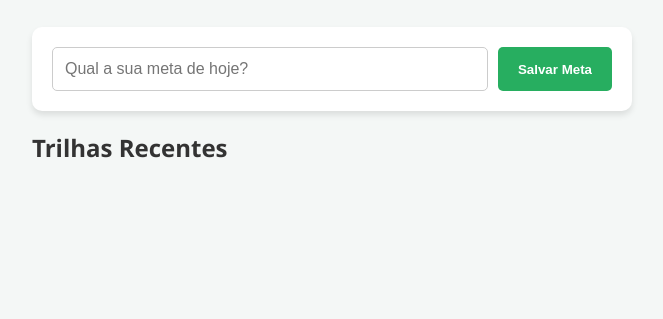
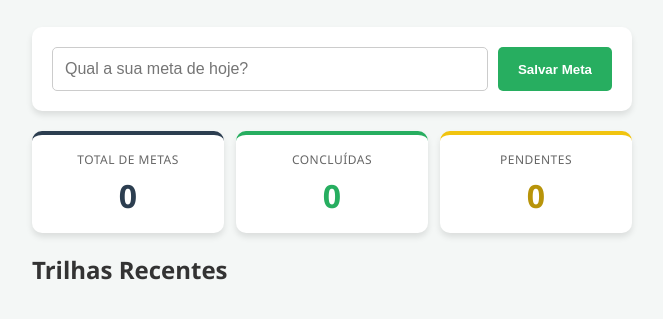
Before and after one commit to andr3lu1z/foco-dev, a website: page frontend/index.html in a window 1280 px wide. Shown: the part 141-460 px from the top of the page, without its empty margins (308-971 px from the left). Drawn offline with Linux system fonts and the light colour scheme; no server answers.

Commit message:
AC 3: Implementacao do Dashboard de Estatisticas

```diff
--- a/frontend/app.js
+++ b/frontend/app.js
@@ -11,6 +11,14 @@ async function carregarMetas() {
   try {
     const resposta = await fetch(urlBackend);
     const metas = await resposta.json();
+
+    const total = metas.length;
+    const concluidas = metas.filter((m) => m.status === "Concluída").length;
+    const pendentes = metas.filter((m) => m.status === "Pendente").length;
+
+    document.getElementById("stat-total").textContent = total;
+    document.getElementById("stat-concluidas").textContent = concluidas;
+    document.getElementById("stat-pendentes").textContent = pendentes;
 
     listaMetas.innerHTML = "";
 
--- a/frontend/index.html
+++ b/frontend/index.html
@@ -20,6 +20,21 @@
             </form>
         </section>
 
+        <section class="dashboard" aria-label="Resumo de metas">
+            <div class="dashboard-card dashboard-card--total">
+                <span class="dashboard-card__rotulo">Total de Metas</span>
+                <span class="dashboard-card__valor" id="stat-total">0</span>
+            </div>
+            <div class="dashboard-card dashboard-card--concluidas">
+                <span class="dashboard-card__rotulo">Concluídas</span>
+                <span class="dashboard-card__valor" id="stat-concluidas">0</span>
+            </div>
+            <div class="dashboard-card dashboard-card--pendentes">
+                <span class="dashboard-card__rotulo">Pendentes</span>
+                <span class="dashboard-card__valor" id="stat-pendentes">0</span>
+            </div>
+        </section>
+
         <section class="area-metas">
             <h2>Trilhas Recentes</h2>
             <ul id="lista-metas">
--- a/frontend/style.css
+++ b/frontend/style.css
@@ -68,6 +68,56 @@ button:hover {
     background-color: #219653;
 }
 
+/* Dashboard */
+.dashboard {
+    display: grid;
+    grid-template-columns: repeat(3, 1fr);
+    gap: 12px;
+    margin-bottom: 20px;
+}
+
+.dashboard-card {
+    background-color: var(--cor-branco);
+    border-radius: 10px;
+    box-shadow: 0 4px 6px rgba(0,0,0,0.1);
+    padding: 16px 12px;
+    display: flex;
+    flex-direction: column;
+    align-items: center;
+    gap: 6px;
+    border-top: 4px solid var(--cor-primaria);
+}
+
+.dashboard-card--concluidas {
+    border-top-color: var(--cor-destaque);
+}
+
+.dashboard-card--pendentes {
+    border-top-color: #f1c40f;
+}
+
+.dashboard-card__valor {
+    font-size: 2rem;
+    font-weight: bold;
+    color: var(--cor-primaria);
+}
+
+.dashboard-card--concluidas .dashboard-card__valor {
+    color: var(--cor-destaque);
+}
+
+.dashboard-card--pendentes .dashboard-card__valor {
+    color: #b8940a;
+}
+
+.dashboard-card__rotulo {
+    font-size: 12px;
+    color: #666;
+    text-align: center;
+    text-transform: uppercase;
+    letter-spacing: 0.5px;
+}
+
 .area-metas ul {
     list-style: none;
     padding: 0;
```
